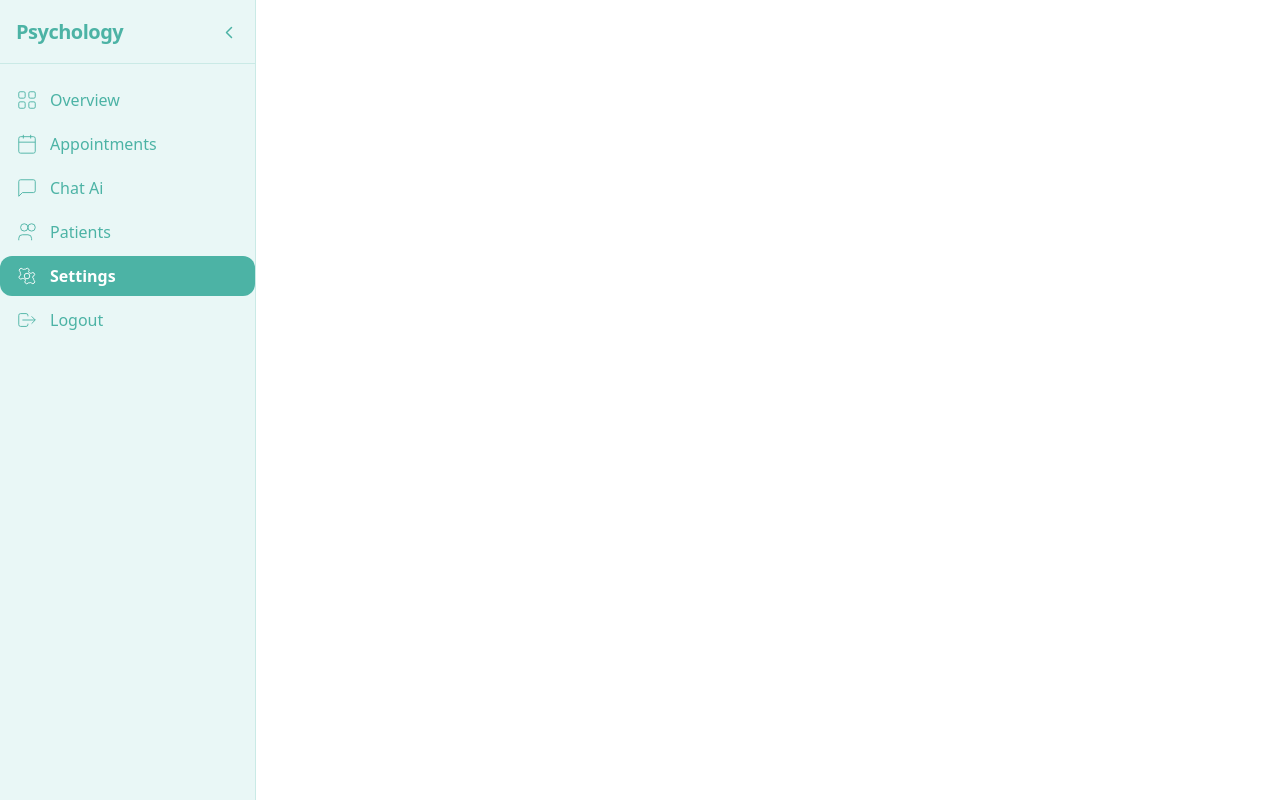
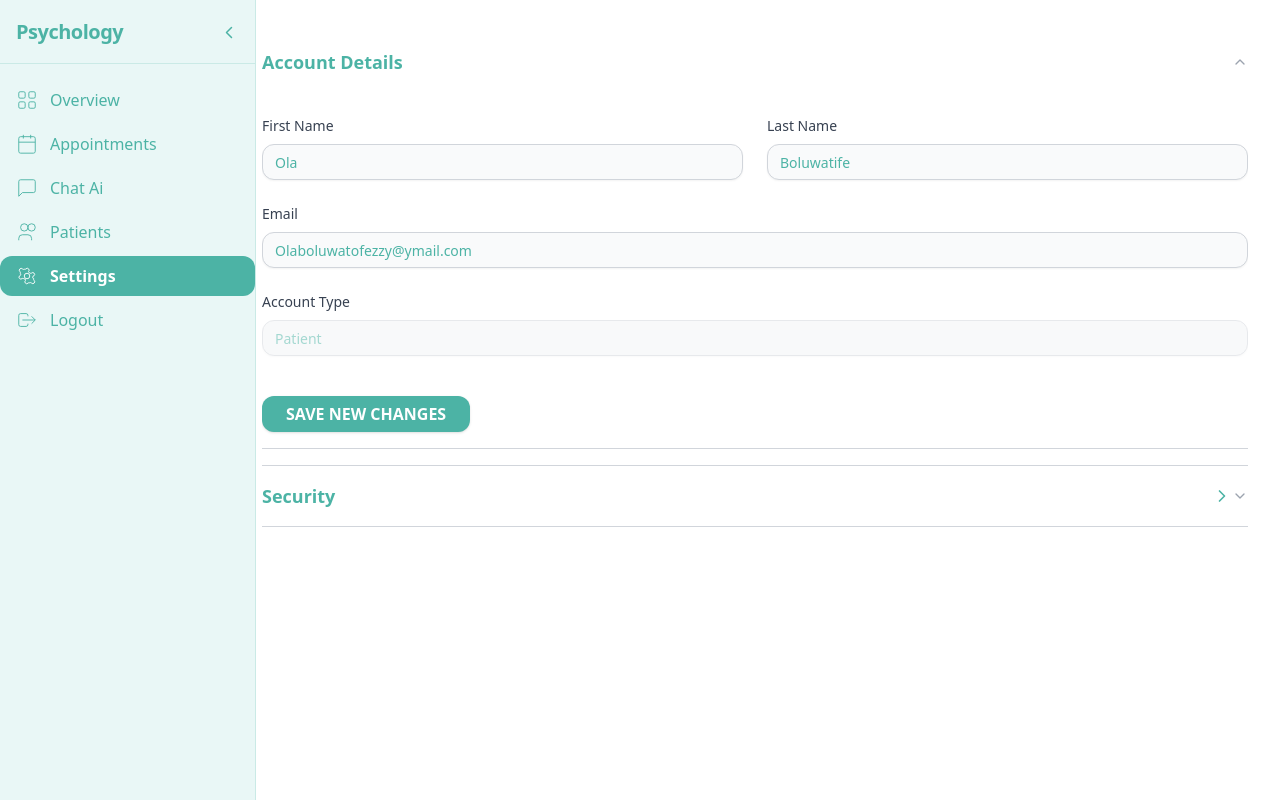
Before and after one commit to saidseghirakram/psychology, a Next.js app: page /settings in a window 1280 px wide. Built offline with nearby package versions, Linux system fonts and the light colour scheme; grey boxes are pictures that could not be loaded.

Commit message:
settings

```diff
--- a/app/settings/page.tsx
+++ b/app/settings/page.tsx
@@ -1,3 +1,80 @@
+"use client";
+
+import { Avatar, AvatarFallback, AvatarImage } from "@/components/ui/avatar";
+import { Button } from "@/components/ui/button";
+import { Input } from "@/components/ui/input";
+import { Label } from "@/components/ui/label";
+import {
+  Accordion,
+  AccordionContent,
+  AccordionItem,
+  AccordionTrigger,
+} from "@/components/ui/accordion";
+import { Camera, ChevronRight } from "lucide-react";
+
 export default function SettingsPage() {
-  return <div className="p-8 text-2xl font-bold">Settings</div>;
+  return (
+    <div className="p-8 space-y-8">
+      <div className="flex flex-col items-center md:flex-row md:items-start gap-8">
+        <div className="relative group">
+          <Avatar className="w-32 h-32 cursor-pointer">
+            <AvatarImage src="https://github.com/shadcn.png" alt="@shadcn" />
+            <AvatarFallback>CN</AvatarFallback>
+          </Avatar>
+          <div className="absolute inset-0 flex flex-col items-center justify-center bg-black bg-opacity-50 rounded-full opacity-0 group-hover:opacity-100 transition-opacity cursor-pointer">
+            <Camera className="text-white w-8 h-8" />
+            <span className="text-white text-xs mt-1">Click to change photo</span>
+          </div>
+        </div>
+
+        <div className="flex-1 w-full">
+          <Accordion type="single" collapsible defaultValue="item-1" className="w-full">
+            <AccordionItem value="item-1">
+              <AccordionTrigger className="text-lg font-semibold text-primary hover:no-underline">
+                Account Details
+              </AccordionTrigger>
+              <AccordionContent className="pt-6 space-y-6">
+                <div className="grid grid-cols-1 md:grid-cols-2 gap-6">
+                  <div className="space-y-2">
+                    <Label htmlFor="firstName" className="text-sm font-medium text-gray-700">First Name</Label>
+                    <Input id="firstName" defaultValue="Ola" className="bg-gray-50 border-gray-300 text-primary rounded-lg focus:ring-primary focus:border-primary" />
+                  </div>
+                  <div className="space-y-2">
+                    <Label htmlFor="lastName" className="text-sm font-medium text-gray-700">Last Name</Label>
+                    <Input id="lastName" defaultValue="Boluwatife" className="bg-gray-50 border-gray-300 text-primary rounded-lg focus:ring-primary focus:border-primary" />
+                  </div>
+                </div>
+                <div className="space-y-2">
+                  <Label htmlFor="email" className="text-sm font-medium text-gray-700">Email</Label>
+                  <Input id="email" type="email" defaultValue="Olaboluwatofezzy@ymail.com" className="bg-gray-50 border-gray-300 text-primary rounded-lg focus:ring-primary focus:border-primary" />
+                </div>
+                <div className="space-y-2">
+                  <Label htmlFor="accountType" className="text-sm font-medium text-gray-700">Account Type</Label>
+                  <Input id="accountType" defaultValue="Patient" disabled className="bg-gray-100 border-gray-300 text-primary rounded-lg cursor-not-allowed" />
+                </div>
+                <div className="pt-4">
+                  <Button className="w-full md:w-auto bg-primary hover:bg-primary/90 text-white font-semibold py-3 px-6 rounded-lg text-base">
+                    SAVE NEW CHANGES
+                  </Button>
+                </div>
+              </AccordionContent>
+            </AccordionItem>
+
+            <AccordionItem value="item-2" className="border-t mt-4">
+              <AccordionTrigger className="text-lg font-semibold text-primary hover:no-underline py-4">
+                <div className="flex justify-between items-center w-full">
+                  <span>Security</span>
+                  <ChevronRight className="h-5 w-5 text-primary transition-transform duration-200 accordion-chevron" />
+                </div>
+              </AccordionTrigger>
+              <AccordionContent className="pt-6">
+                {/* Security content will go here */}
+                <p className="text-gray-600">Manage your password and account security settings.</p>
+              </AccordionContent>
+            </AccordionItem>
+          </Accordion>
+        </div>
+      </div>
+    </div>
+  );
 }
--- /dev/null
+++ b/components/ui/accordion.tsx
@@ -0,0 +1,57 @@
+"use client"
+
+import * as React from "react"
+import * as AccordionPrimitive from "@radix-ui/react-accordion"
+import { ChevronDown } from "lucide-react"
+
+import { cn } from "@/lib/utils"
+
+const Accordion = AccordionPrimitive.Root
+
+const AccordionItem = React.forwardRef<
+  React.ElementRef<typeof AccordionPrimitive.Item>,
+  React.ComponentPropsWithoutRef<typeof AccordionPrimitive.Item>
+>(({ className, ...props }, ref) => (
+  <AccordionPrimitive.Item
+    ref={ref}
+    className={cn("border-b", className)}
+    {...props}
+  />
+))
+AccordionItem.displayName = "AccordionItem"
+
+const AccordionTrigger = React.forwardRef<
+  React.ElementRef<typeof AccordionPrimitive.Trigger>,
+  React.ComponentPropsWithoutRef<typeof AccordionPrimitive.Trigger>
+>(({ className, children, ...props }, ref) => (
+  <AccordionPrimitive.Header className="flex">
+    <AccordionPrimitive.Trigger
+      ref={ref}
+      className={cn(
+        "flex flex-1 items-center justify-between py-4 text-sm font-medium transition-all hover:underline text-left [&[data-state=open]>svg]:rotate-180",
+        className
+      )}
+      {...props}
+    >
+      {children}
+      <ChevronDown className="h-4 w-4 shrink-0 text-muted-foreground transition-transform duration-200" />
+    </AccordionPrimitive.Trigger>
+  </AccordionPrimitive.Header>
+))
+AccordionTrigger.displayName = AccordionPrimitive.Trigger.displayName
+
+const AccordionContent = React.forwardRef<
+  React.ElementRef<typeof AccordionPrimitive.Content>,
+  React.ComponentPropsWithoutRef<typeof AccordionPrimitive.Content>
+>(({ className, children, ...props }, ref) => (
+  <AccordionPrimitive.Content
+    ref={ref}
+    className="overflow-hidden text-sm data-[state=closed]:animate-accordion-up data-[state=open]:animate-accordion-down"
+    {...props}
+  >
+    <div className={cn("pb-4 pt-0", className)}>{children}</div>
+  </AccordionPrimitive.Content>
+))
+AccordionContent.displayName = AccordionPrimitive.Content.displayName
+
+export { Accordion, AccordionItem, AccordionTrigger, AccordionContent }
--- /dev/null
+++ b/components/ui/label.tsx
@@ -0,0 +1,26 @@
+"use client"
+
+import * as React from "react"
+import * as LabelPrimitive from "@radix-ui/react-label"
+import { cva, type VariantProps } from "class-variance-authority"
+
+import { cn } from "@/lib/utils"
+
+const labelVariants = cva(
+  "text-sm font-medium leading-none peer-disabled:cursor-not-allowed peer-disabled:opacity-70"
+)
+
+const Label = React.forwardRef<
+  React.ElementRef<typeof LabelPrimitive.Root>,
+  React.ComponentPropsWithoutRef<typeof LabelPrimitive.Root> &
+    VariantProps<typeof labelVariants>
+>(({ className, ...props }, ref) => (
+  <LabelPrimitive.Root
+    ref={ref}
+    className={cn(labelVariants(), className)}
+    {...props}
+  />
+))
+Label.displayName = LabelPrimitive.Root.displayName
+
+export { Label }
--- a/package.json
+++ b/package.json
@@ -9,8 +9,10 @@
     "lint": "next lint"
   },
   "dependencies": {
+    "@radix-ui/react-accordion": "^1.2.11",
     "@radix-ui/react-avatar": "^1.1.10",
     "@radix-ui/react-dialog": "^1.1.14",
+    "@radix-ui/react-label": "^2.1.7",
     "@radix-ui/react-popover": "^1.1.14",
     "@radix-ui/react-select": "^2.2.5",
     "@radix-ui/react-slot": "^1.2.3",
--- a/tailwind.config.js
+++ b/tailwind.config.js
@@ -55,6 +55,28 @@ module.exports = {
   				'5': 'hsl(var(--chart-5))'
   			},
   			base: '#E7E7E7'
+  		},
+  		keyframes: {
+  			'accordion-down': {
+  				from: {
+  					height: '0'
+  				},
+  				to: {
+  					height: 'var(--radix-accordion-content-height)'
+  				}
+  			},
+  			'accordion-up': {
+  				from: {
+  					height: 'var(--radix-accordion-content-height)'
+  				},
+  				to: {
+  					height: '0'
+  				}
+  			}
+  		},
+  		animation: {
+  			'accordion-down': 'accordion-down 0.2s ease-out',
+  			'accordion-up': 'accordion-up 0.2s ease-out'
   		}
   	}
   },
```
Also changed, not shown: 1 other file (tests, documents, lock files or other folders).
